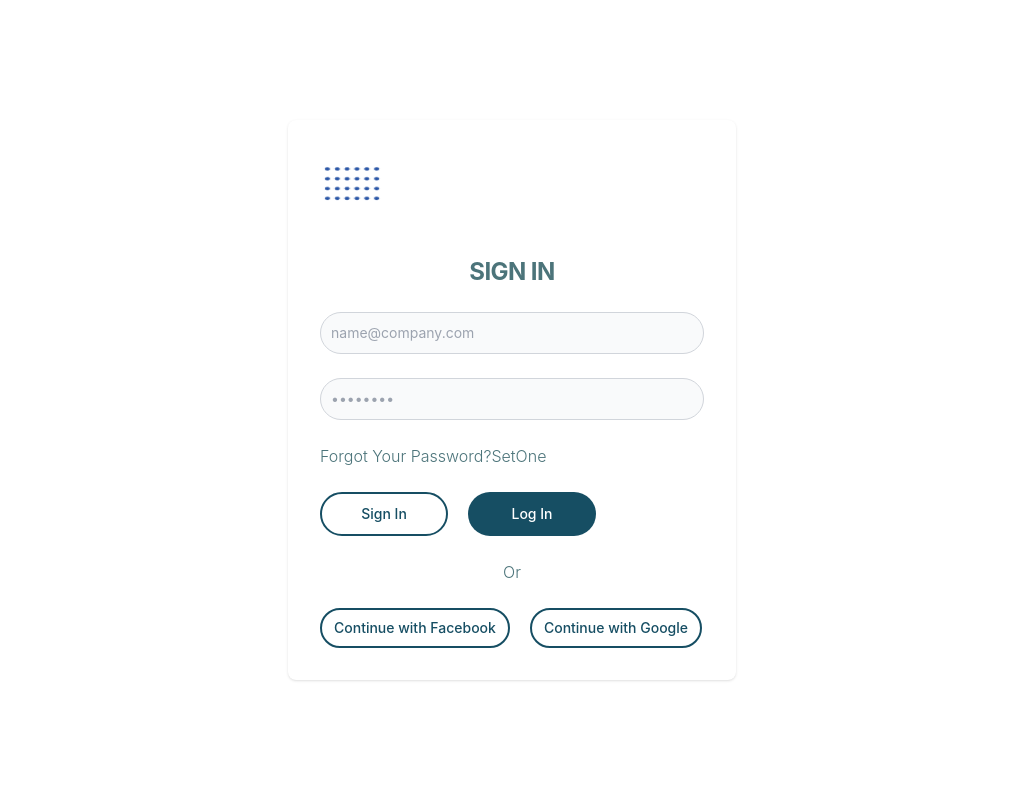
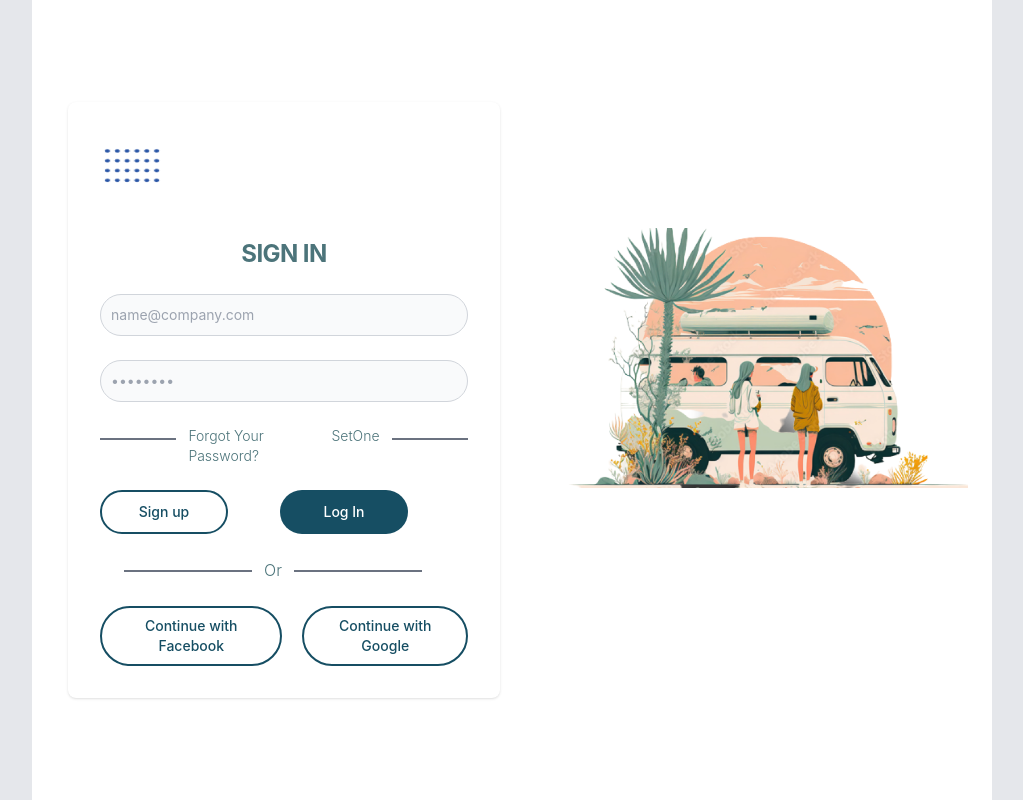
Before and after one commit to AdelineA/ticketBooking-Frontend, a React (Create React App) app: page /login in a window 1280 px wide. Shown: the whole page, without its empty margins (128-1151 px from the left). Built offline with nearby package versions, Linux system fonts and the light colour scheme.

Commit message:
upadatin login form

```diff
--- a/src/App.js
+++ b/src/App.js
@@ -18,7 +18,7 @@ function App() {
         <Route path='busbook' element={<Busbook/>}/>
         <Route path='footer' element={<Footer/>}/>
         <Route path='login' element={<Login/>}/>
-        <Route path='signup' element={<Signup/>}/>
+        <Route path='/signup' element={<Signup/>}/>
 
       </Routes>
     </div>
--- a/src/Components/Home.css
+++ b/src/Components/Home.css
@@ -3,6 +3,7 @@
     border-radius: 0px 0px 20px 20px;
     width: 95%;
     margin-left: 2rem;
+    z-index: 99;
 
 }
 
@@ -43,7 +44,6 @@
 .adel{
     transform: translate(185%, -50px);
     position: absolute;
-    z-index: 99;
 
 }
 .phone{
--- a/src/Components/Home.jsx
+++ b/src/Components/Home.jsx
@@ -13,11 +13,11 @@ export default function Home() {
             <h1 class="colo text-2xl font-bold w-full">
               Welcome To Our Bus Booking System
             </h1>
-            <p class="mt-6 text-xl font-normal ">
+            <p class="mt-2 text-xl font-normal ">
               The ultimate solution for hasle-free
             </p>
             <p class="text-xl font-normal ">Bus ticket booking!</p>
-            <button class="text-center border-2 w-28 h-8 text-sm colo mt-8 font-semibold hover:bg-cyan-950 hover:text-white ">
+            <button class="text-center border-2 w-28 h-8 text-sm colo mt-6 font-semibold hover:bg-cyan-950 hover:text-white ">
               Book Now
             </button>
           </div>
@@ -38,8 +38,8 @@ export default function Home() {
             <div class="px-14 py-3">
               <NavLink to="">Booking status</NavLink>
             </div>
-            <div class="flex lg:flex px-14 py-3">
-              <NavLink to="#" class="flex flex-wrap relative">
+            <div class="flex lg:flex px-14 py-3 schedule">
+              <NavLink to="#" class="flex flex-wrap">
                   <svg
                     xmlns="http://www.w3.org/2000/svg"
                     fill="none"
@@ -54,7 +54,7 @@ export default function Home() {
                       d="M6.75 3v2.25M17.25 3v2.25M3 18.75V7.5a2.25 2.25 0 012.25-2.25h13.5A2.25 2.25 0 0121 7.5v11.25m-18 0A2.25 2.25 0 005.25 21h13.5A2.25 2.25 0 0021 18.75m-18 0v-7.5A2.25 2.25 0 015.25 9h13.5A2.25 2.25 0 0121 11.25v7.5m-9-6h.008v.008H12v-.008zM12 15h.008v.008H12V15zm0 2.25h.008v.008H12v-.008zM9.75 15h.008v.008H9.75V15zm0 2.25h.008v.008H9.75v-.008zM7.5 15h.008v.008H7.5V15zm0 2.25h.008v.008H7.5v-.008zm6.75-4.5h.008v.008h-.008v-.008zm0 2.25h.008v.008h-.008V15zm0 2.25h.008v.008h-.008v-.008zm2.25-4.5h.008v.008H16.5v-.008zm0 2.25h.008v.008H16.5V15z"
                     />
                   </svg>
-                  <span>schedule</span>
+                  schedule
               </NavLink>
             </div>
           </div>
@@ -89,7 +89,7 @@ export default function Home() {
         <div class="flex mt-4 ml-8 ">
           <select
             id="cities"
-            class="border text-base rounded-lg border-gray-900 block w-fit px-6 py-2 "
+            class="border text-base rounded-lg border-gray-900 block outline-none w-fit px-6 py-2 "
           >
             <option selected>From :</option>
             <option value="RW">Kigali</option>
@@ -115,7 +115,7 @@ export default function Home() {
           </select>
           <select
             id="cities"
-            class=" border text-base rounded-lg border-gray-900 block w-fit px-6 py-2 ml-4"
+            class=" border text-base rounded-lg border-gray-900 block w-fit px-6 py-2 ml-4 outline-none"
           >
             <option selected>To :</option>
             <option value="RW">Kigali</option>
@@ -140,7 +140,7 @@ export default function Home() {
             <option value="RW">Nyabihu</option>
           </select>
           <div class="w-fit text-center px-6 py-3 mr-10 ml-8 rounded-lg block border border-gray-900 ">
-            <input type="date" class="text-gray-900" />
+            <input type="date" class="text-gray-900 outline-none" />
           </div>
         </div>
         <div>
@@ -156,7 +156,7 @@ export default function Home() {
         Cards.map((card)=>{
           return(
             <div class="max-w-sm px-4 py-6 rounded-lg overflow-hidden mt-10 testimony ">
-            <img class="w-20 h-20 justify-center rounded-full adel" src={card.img} alt="Sunset in the mountains"/>
+            <img class="w-20 h-20 justify-center rounded-full adel" src={card.img} alt="Adel"/>
             <div class="px-6 py-4">
               <p class="text-white text-base pt-8">
                 {card.paragraph}
--- a/src/Components/Login/Login.css
+++ b/src/Components/Login/Login.css
@@ -4,3 +4,16 @@
 .signup{
     background-color: #4C747A;
 }
+.c1{
+    /* border: 1px solid red; */
+    width: 75%;
+    height: 50%;
+}
+.prs{
+    width: 50%;
+    height: max-content;
+    margin-top: 25%;
+}
+/* .c2{
+    background-color:gray;
+} */
--- a/src/Components/Login/Login.jsx
+++ b/src/Components/Login/Login.jsx
@@ -1,13 +1,18 @@
 import React from "react";
 import { NavLink } from "react-router-dom";
 import dots from "../../imgs/dots.png";
+import Person from '../../imgs/Person.png'
+
+import './Login.css'
+
 
 
 export default function Login() {
   return (
-    <div>
-      <section class="bg-white">
-        <div class="flex flex-col items-center justify-center px-6 py-10 mx-auto md:h-screen lg:py-0">
+    <div class="bg-gray-200">
+      <section class="bg-white items-center justify-center px-6 py-10 mx-auto md:h-screen lg:py-0 c1">
+        <div class=" flex">
+        <div class="flex flex-col items-center justify-center px-3 py-10 mx-auto md:h-screen lg:py-0">
           <div class="w-full bg-white rounded-lg shadow dark:border md:mt-0 sm:max-w-md xl:p-0 ">
             <img
               src={dots}
@@ -39,39 +44,42 @@ export default function Login() {
                     required=""
                   />
                 </div>
-                <div class="flex">
-                  <hr />
+                <div class="flex justify-center align-baseline mt-3 mb-3">
                   <label
                     For="setone"
-                    class="font-light text-base colo w-full flex"
+                    class="font-light text-sm colo w-full flex "
                   >
-                    Forgot Your Password?{" "}
-                    <NavLink to="" class="text-base font-bold hover:underline">
+                   <hr class="border mt-3 mr-3 border-gray-500 w-20"/> Forgot Your Password?{" "}
+                    <NavLink to="" class="text-base ml-1 font-bold hover:underline">
                       SetOne
                     </NavLink>
+                    <hr class="border mt-3 ml-3 border-gray-500 w-20"/>
                   </label>
                   <hr />
                 </div>
                 <div class="flex gap-5">
+                <NavLink to="/signup">
                   <button
                     type="submit"
                     class="w-32 text-cyan-900 font-medium rounded-full text-sm px-6 border-2 border-cyan-900 py-2.5 text-center bg-white "
                   >
-                    Sign In
+                    Sign up
                   </button>
+                  </NavLink>
                   <button
                     type="submit"
-                    class="w-32 text-white font-medium rounded-full text-sm px-6 py-2.5 text-center bg-cyan-900 "
+                    class="w-32 text-white font-medium rounded-full text-sm px-6 py-2.5 text-center bg-cyan-900 ml-8 "
                   >
                     Log In
                   </button>
                 </div>
-                <div class="flex items-start">
+                <div class="flex px-6 mt-3 mb-3">
                   <label
                     For="setone"
-                    class="font-light text-base colo w-full text-center "
+                    class="font-light text-base colo w-full text-center flex "
                   >
-                    Or
+                    <hr class="border mt-3 mr-3 border-gray-500 w-32"/> Or
+                    <hr class="border mt-3 ml-3 border-gray-500 w-32"/>
                   </label>
                 </div>
                 <div class="flex gap-5">
@@ -92,6 +100,8 @@ export default function Login() {
             </div>
           </div>
         </div>
+        <img src={Person} alt="" class="prs"/>
+        </div>
       </section>
     </div>
   );
```
Also changed, not shown: src/Components/Login/Signup.jsx (+82 -20 lines), src/imgs/Facebook.png (added).
